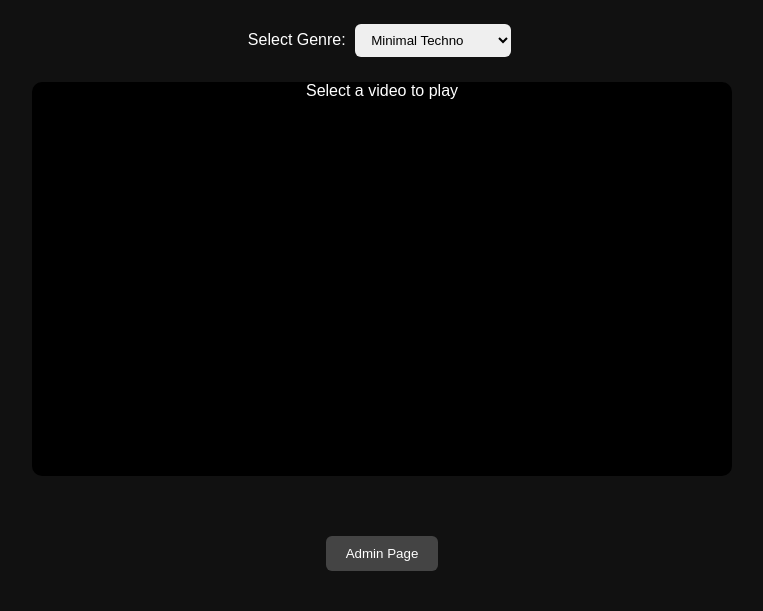
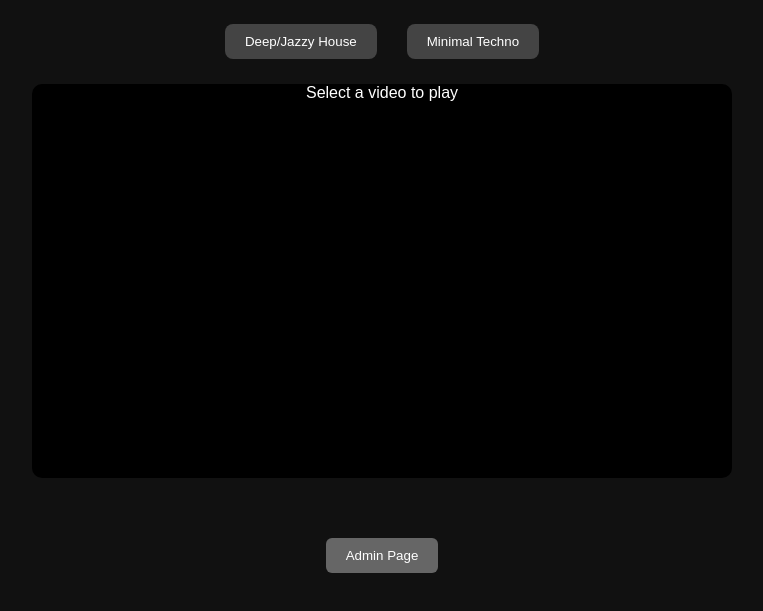
Before and after one commit to dorson2/Random_Music, a plain HTML site: page viewer.html in a window 1280 px wide. Shown: the part 81-692 px from the top of the page, without its empty margins (258-1021 px from the left). Drawn offline with Linux system fonts and the light colour scheme.

```diff
--- a/style.css
+++ b/style.css
@@ -53,11 +53,26 @@ iframe {
   background: #333;
 }
 
+.genre-buttons {
+  display: flex;
+  justify-content: center;
+  gap: 20px;
+  margin-bottom: 20px;
+}
+
+.genreBtn {
+  padding: 10px 20px;
+  border-radius: 8px;
+  background-color: #444;
+  color: white;
+  cursor: pointer;
+}
+
 .navBtn {
   margin-top: 20px;
   padding: 10px 20px;
   border-radius: 6px;
-  background-color: #444;
+  background-color: #666;
   color: white;
   cursor: pointer;
 }
--- a/viewer.html
+++ b/viewer.html
@@ -3,17 +3,16 @@
 <head>
   <meta charset="UTF-8">
   <meta name="viewport" content="width=device-width, initial-scale=1.0">
-  <title>Viewer Page - Video Playlist</title>
+  <title>Viewer Page</title>
   <link rel="stylesheet" href="style.css">
 </head>
 <body>
   <h1>Viewer Page</h1>
 
-  <label for="genre">Select Genre:</label>
-  <select id="genre">
-    <option value="minimal">Minimal Techno</option>
-    <option value="jazzy">Deep/Jazzy House</option>
-  </select>
+  <div class="genre-buttons">
+    <button id="btnJazzy" class="genreBtn">Deep/Jazzy House</button>
+    <button id="btnMinimal" class="genreBtn">Minimal Techno</button>
+  </div>
 
   <div id="player">
     <div class="placeholder">Select a video to play</div>
@@ -21,7 +20,6 @@
 
   <div id="playlist"></div>
 
-  <!-- Admin Page 이동 버튼 -->
   <button id="goAdmin" class="navBtn">Admin Page</button>
 
   <script src="viewer.js"></script>
```
Also changed, not shown: admin.html (+9 -9 lines), admin.js (+8 -7 lines).
